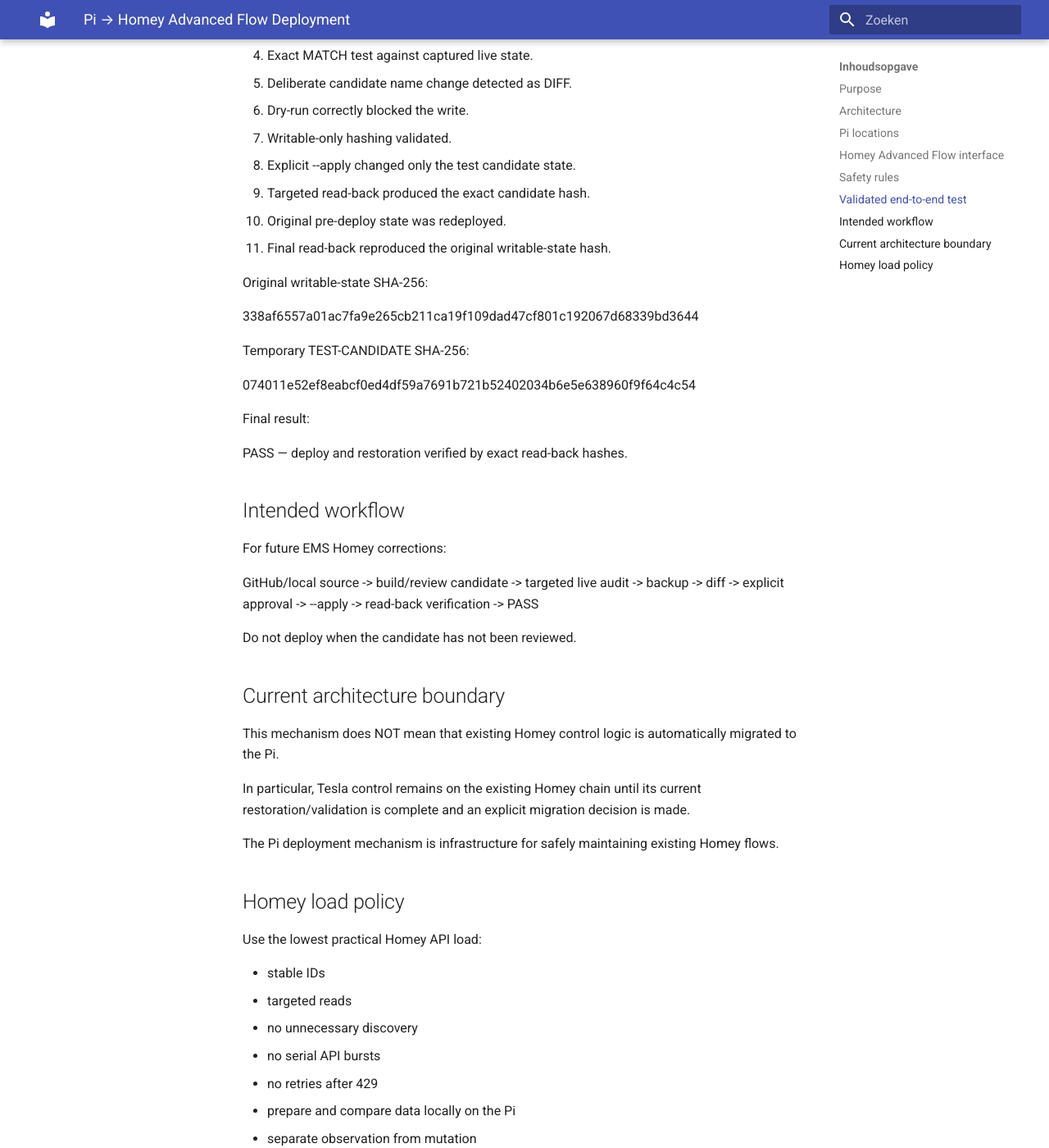
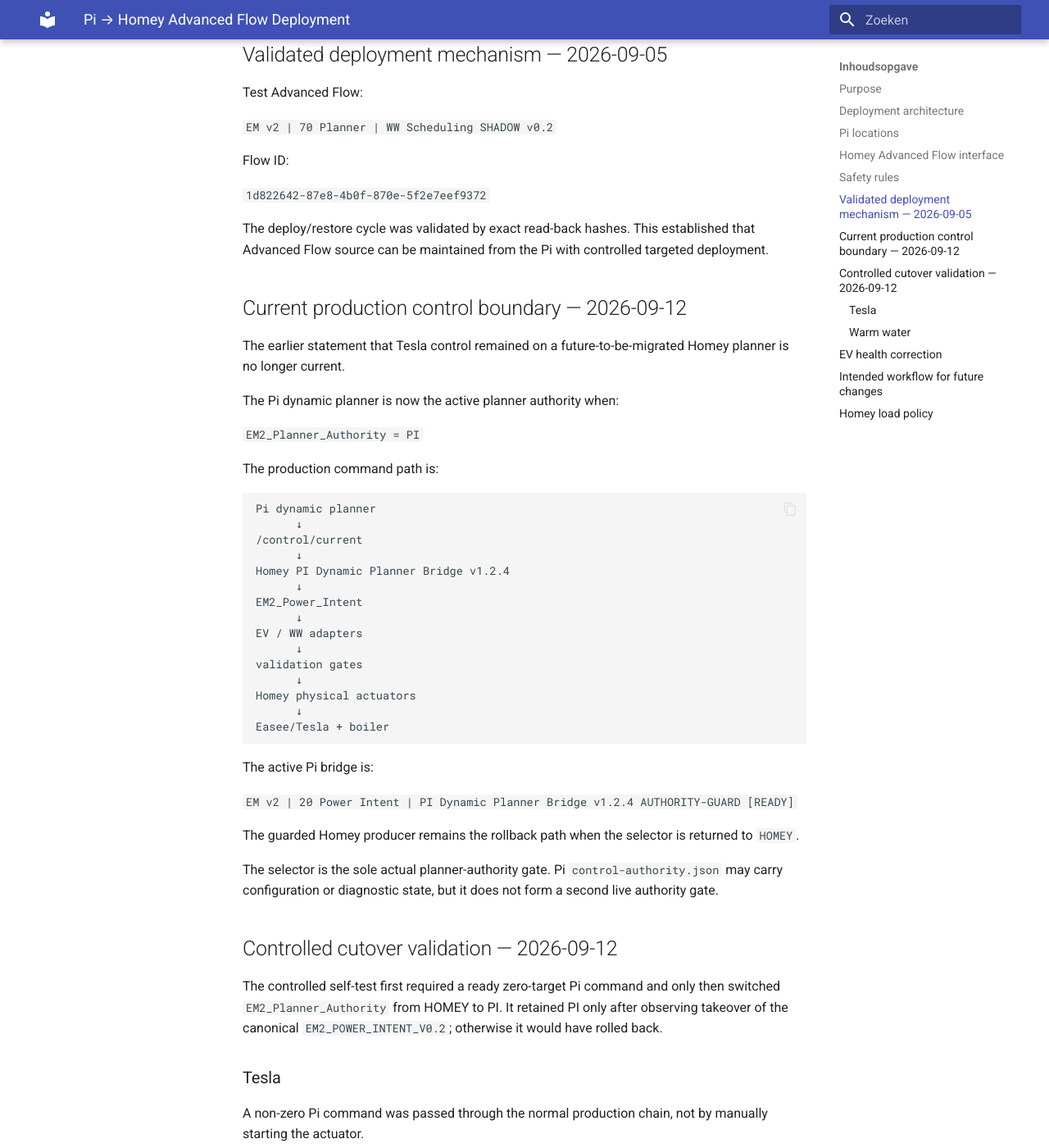
Before and after one commit to OnsKasteeltje/homey-energy-manual, an MkDocs documentation site: the page built from docs/architecture/pi-homey-flow-deployment.md, in a window 1280 px wide and 1400 px high, scrolled down 2763 px. Shown: the whole window at 82% size. Built offline with MkDocs 1.6.1 and Material for MkDocs 9.7.7, drawn with Linux system fonts in a browser that asks for light colours; some of the changed text lies outside the part shown.

Commit message:
docs: sync Pi Homey deployment boundary after cutover

````diff
--- a/docs/architecture/pi-homey-flow-deployment.md
+++ b/docs/architecture/pi-homey-flow-deployment.md
@@ -1,18 +1,17 @@
 # Pi → Homey Advanced Flow Deployment
 
-Status: VALIDATED
-Validated: 2026-09-05
+Status: VALIDATED + ACTIVE CUTOVER ARCHITECTURE
+Updated: 2026-09-12
 
 ## Purpose
 
-EMS Advanced Flow changes can be prepared and deployed from the Raspberry Pi
-instead of manually copying code through the Homey web interface.
+EMS Advanced Flow changes can be prepared and deployed from the Raspberry Pi instead of manually copying code through the Homey web interface.
 
-This is a deployment mechanism only. It does not change the EMS architecture
-or move control responsibility from Homey to the Pi.
+This remains a deployment mechanism. Planner authority is controlled separately by the Homey Logic selector `EM2_Planner_Authority`.
 
-## Architecture
+## Deployment architecture
 
+```text
 GitHub / local candidate
         |
         v
@@ -30,152 +29,193 @@
         |
         v
 Homey Advanced Flow
+```
 
 ## Pi locations
 
 Read-only auditor:
 
-/home/jeroen/ems/runtime/homey-deploy/homey_flow_audit.py
+`/home/jeroen/ems/runtime/homey-deploy/homey_flow_audit.py`
 
 Controlled deployer:
 
-/home/jeroen/ems/runtime/homey-deploy/homey_flow_deploy.py
+`/home/jeroen/ems/runtime/homey-deploy/homey_flow_deploy.py`
 
 Backups:
 
-/home/jeroen/ems/backups/homey-flows/
+`/home/jeroen/ems/backups/homey-flows/`
 
 Homey CLI project:
 
-/home/jeroen/ems-homey-adapter
+`/home/jeroen/ems-homey-adapter`
 
 Homey CLI:
 
-/home/jeroen/ems-homey-adapter/node_modules/.bin/homey
+`/home/jeroen/ems-homey-adapter/node_modules/.bin/homey`
 
 Node runtime:
 
-/opt/node-v24.20.0/bin
+`/opt/node-v24.20.0/bin`
 
 ## Homey Advanced Flow interface
 
 Targeted read:
 
+```text
 homey api flow get-advanced-flow --id <FLOW_ID> --json
+```
 
 Controlled update:
 
+```text
 homey api flow update-advanced-flow \
   --id <FLOW_ID> \
   --body @<PAYLOAD_FILE> \
   --json
+```
 
 Only these Advanced Flow fields are sent in an update payload:
 
-- name
-- enabled
-- cards
+- name;
+- enabled;
+- cards.
 
 Read-only response metadata such as the following must not be sent back:
 
-- id
-- broken
-- folder
-- triggerable
-- uri
+- id;
+- broken;
+- folder;
+- triggerable;
+- uri.
 
 ## Safety rules
 
 1. No broad Homey discovery when a stable Flow ID is known.
 2. Perform a targeted live read before every deployment.
-3. Create a timestamped pre-deploy backup.
+3. Create a timestamped pre-deploy backup where practical.
 4. Compare writable flow state before writing.
-5. Dry-run is the default.
-6. A Homey write requires explicit --apply.
-7. Stop on HTTP 429; do not retry or work around rate limiting.
+5. Dry-run is the default for the Pi deployer.
+6. A Homey write requires explicit apply/authorization.
+7. Stop on HTTP 429; do not work around rate limiting with broad retries.
 8. After a write, perform a targeted read-back.
-9. Deployment is successful only when the writable-state SHA-256 matches
-   the candidate SHA-256.
-10. On read-back mismatch, attempt rollback to the pre-deploy state.
-11. Verify rollback with another targeted read and hash comparison.
-12. Preserve stable Flow IDs.
-13. GitHub/local reviewed source remains the intended source of truth.
-14. Homey web UI may be used for visual inspection, but manual copy/paste
-    should not be the normal EMS deployment method.
+9. Deployment is successful only when the intended writable state matches the live result.
+10. On read-back mismatch, use the pre-deploy state for rollback.
+11. Preserve stable Flow IDs.
+12. GitHub/local reviewed source remains the intended source of truth.
+13. Homey web UI may be used for visual inspection, but manual copy/paste should not be the normal EMS deployment method.
+14. Do not manually start physical EV/WW actuator flows as a substitute for an end-to-end planner test.
 
-## Validated end-to-end test
+## Validated deployment mechanism — 2026-09-05
 
 Test Advanced Flow:
 
-EM v2 | 70 Planner | WW Scheduling SHADOW v0.2
+`EM v2 | 70 Planner | WW Scheduling SHADOW v0.2`
 
 Flow ID:
 
-1d822642-87e8-4b0f-870e-5f2e7eef9372
+`1d822642-87e8-4b0f-870e-5f2e7eef9372`
 
-The following sequence was successfully validated on 2026-09-05:
+The deploy/restore cycle was validated by exact read-back hashes. This established that Advanced Flow source can be maintained from the Pi with controlled targeted deployment.
 
-1. Targeted Advanced Flow inventory/read.
-2. Full live JSON capture.
-3. Timestamped local backup.
-4. Exact MATCH test against captured live state.
-5. Deliberate candidate name change detected as DIFF.
-6. Dry-run correctly blocked the write.
-7. Writable-only hashing validated.
-8. Explicit --apply changed only the test candidate state.
-9. Targeted read-back produced the exact candidate hash.
-10. Original pre-deploy state was redeployed.
-11. Final read-back reproduced the original writable-state hash.
+## Current production control boundary — 2026-09-12
 
-Original writable-state SHA-256:
+The earlier statement that Tesla control remained on a future-to-be-migrated Homey planner is no longer current.
 
-338af6557a01ac7fa9e265cb211ca19f109dad47cf801c192067d68339bd3644
+The Pi dynamic planner is now the active planner authority when:
 
-Temporary TEST-CANDIDATE SHA-256:
+`EM2_Planner_Authority = PI`
 
-074011e52ef8eabcf0ed4df59a7691b721b52402034b6e5e638960f9f64c4c54
+The production command path is:
 
-Final result:
+```text
+Pi dynamic planner
+      ↓
+/control/current
+      ↓
+Homey PI Dynamic Planner Bridge v1.2.4
+      ↓
+EM2_Power_Intent
+      ↓
+EV / WW adapters
+      ↓
+validation gates
+      ↓
+Homey physical actuators
+      ↓
+Easee/Tesla + boiler
+```
 
-PASS — deploy and restoration verified by exact read-back hashes.
+The active Pi bridge is:
 
-## Intended workflow
+`EM v2 | 20 Power Intent | PI Dynamic Planner Bridge v1.2.4 AUTHORITY-GUARD [READY]`
 
-For future EMS Homey corrections:
+The guarded Homey producer remains the rollback path when the selector is returned to `HOMEY`.
 
+The selector is the sole actual planner-authority gate. Pi `control-authority.json` may carry configuration or diagnostic state, but it does not form a second live authority gate.
+
+## Controlled cutover validation — 2026-09-12
+
+The controlled self-test first required a ready zero-target Pi command and only then switched `EM2_Planner_Authority` from HOMEY to PI. It retained PI only after observing takeover of the canonical `EM2_POWER_INTENT_V0.2`; otherwise it would have rolled back.
+
+### Tesla
+
+A non-zero Pi command was passed through the normal production chain, not by manually starting the actuator.
+
+Observed:
+
+- 4830 W / 7 A Pi target;
+- EV gate PASS;
+- actuator physical write performed;
+- Easee charging at 7 A / approximately 4.9 kW;
+- later return to 0 A physically paused charging again.
+
+Result: **Pi → Homey → Tesla ON/OFF PASS.**
+
+### Warm water
+
+A non-zero Pi WW command was passed through the normal production chain.
+
+Observed:
+
+- boiler `onoff = true`;
+- approximately 2.03 kW / 8.97 A physical load;
+- restore to normal Pi target switched boiler to `onoff = false`, 0 W.
+
+Result: **Pi → Homey → boiler ON/OFF PASS.**
+
+## EV health correction
+
+The active EV gate is:
+
+`EM v2 | 80 Validation | EV Power Adapter Gate v0.2.5 OBSERVABILITY-ONLY HEALTH`
+
+`EM2_EV_Telemetry_Health` remains diagnostic only at this gate. A stale capability-timestamp heuristic must not independently veto an otherwise coherent EV command. The other intent/state/revision/electrical/translation checks remain active.
+
+## Intended workflow for future changes
+
+```text
 GitHub/local source
-    -> build/review candidate
     -> targeted live audit
     -> backup
     -> diff
     -> explicit approval
-    -> --apply
-    -> read-back verification
+    -> apply
+    -> targeted read-back
+    -> semantic/physical validation
     -> PASS
+```
 
-Do not deploy when the candidate has not been reviewed.
-
-## Current architecture boundary
-
-This mechanism does NOT mean that existing Homey control logic is
-automatically migrated to the Pi.
-
-In particular, Tesla control remains on the existing Homey chain until its
-current restoration/validation is complete and an explicit migration decision
-is made.
-
-The Pi deployment mechanism is infrastructure for safely maintaining existing
-Homey flows.
+For planner-authority changes, additionally verify the Homey selector and `/control/current` readiness. Do not introduce a second authority gate.
 
 ## Homey load policy
 
 Use the lowest practical Homey API load:
 
-- stable IDs
-- targeted reads
-- no unnecessary discovery
-- no serial API bursts
-- no retries after 429
-- prepare and compare data locally on the Pi
-- separate observation from mutation
-- explicit writes only
+- stable IDs;
+- targeted reads;
+- no unnecessary discovery;
+- no serial API bursts;
+- no retries after 429 unless the specific production component already has bounded, reviewed backoff behavior;
+- prepare and compare data locally on the Pi;
+- separate observation from mutation;
+- explicit writes only.
````
